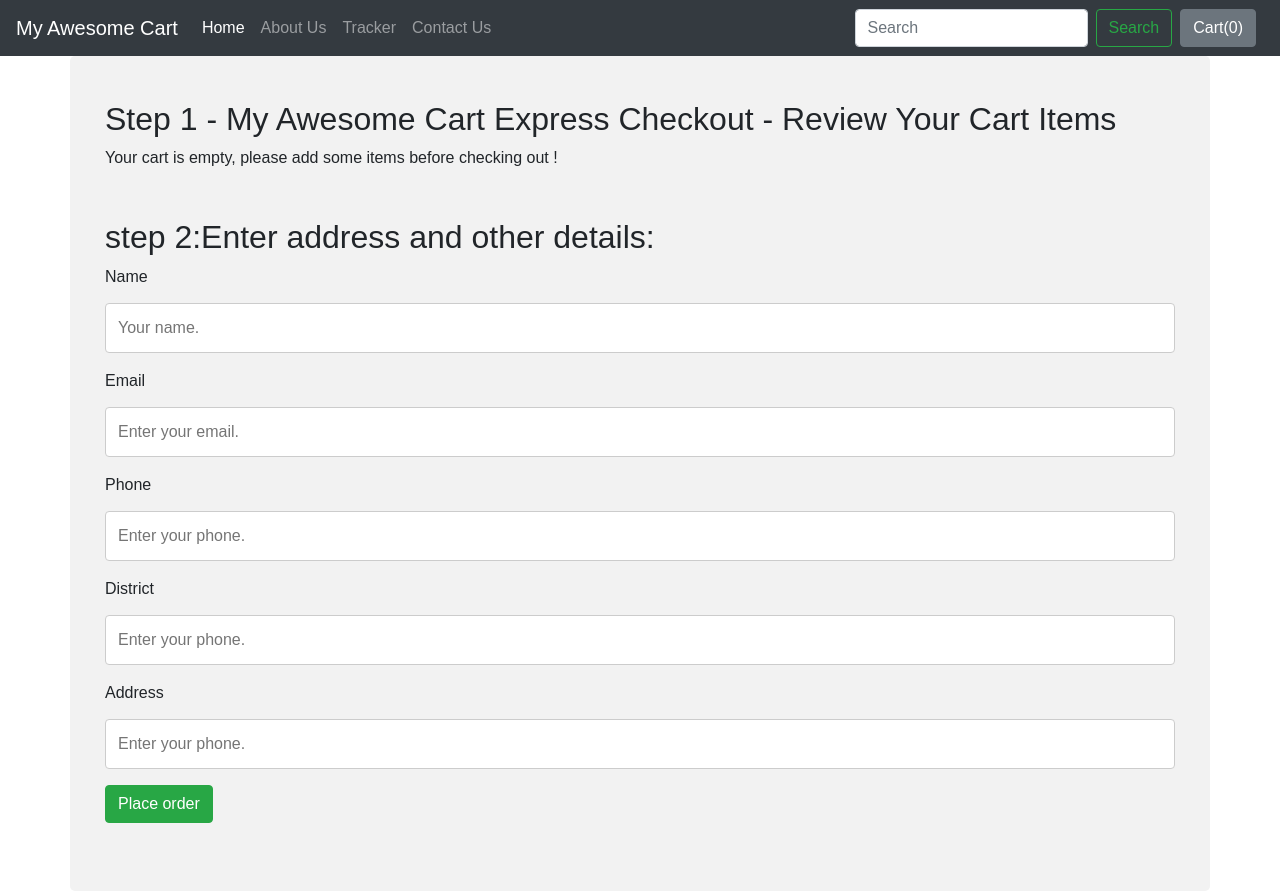
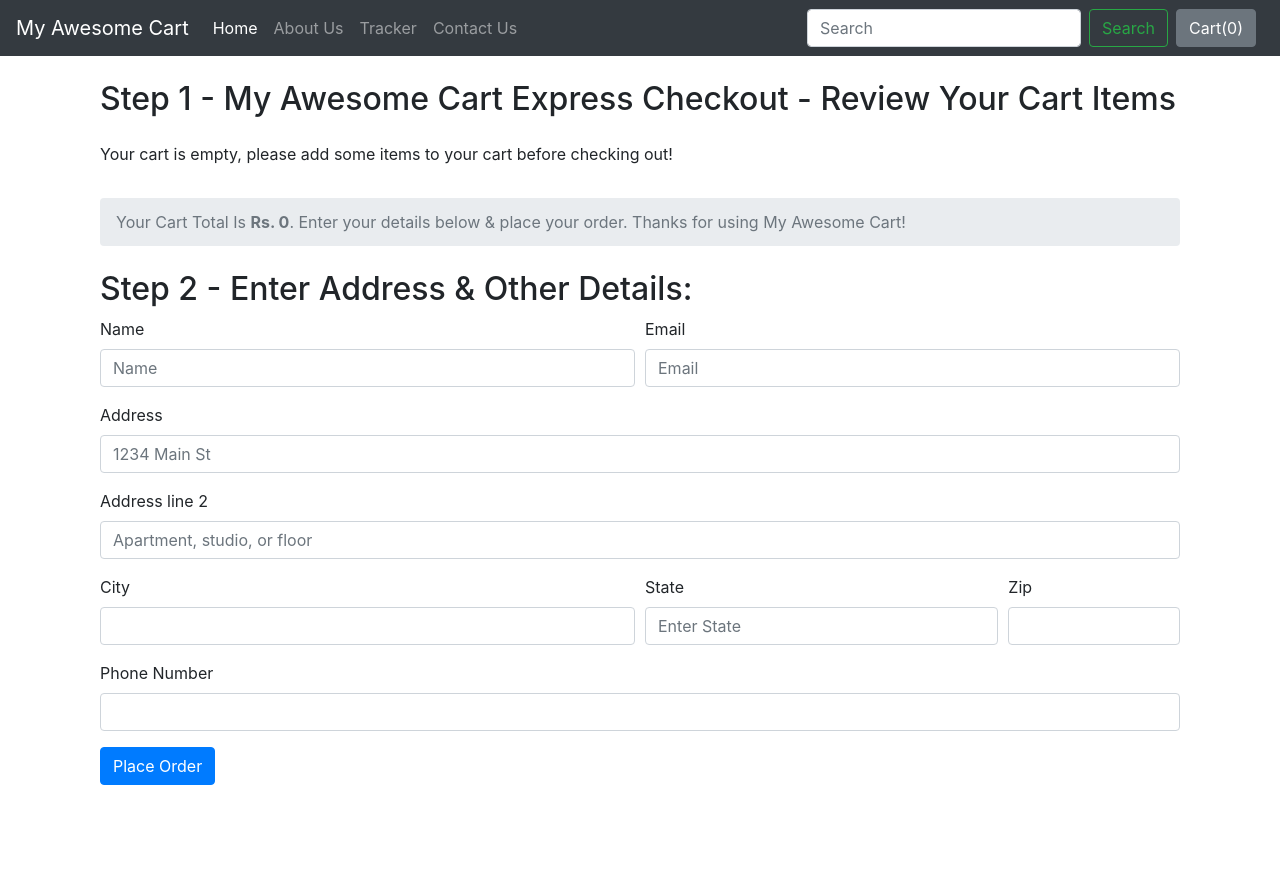
Before and after one commit to Bhubanghimire/e-commerce-and-blog, a Django app: page /shop/checkout/ in a window 1280 px wide. After the commit the page ends 785 px from the top, so only its background shows below. Run offline with Django 3.2, Linux system fonts and the light colour scheme; some libraries are stand-ins or nearby versions.

Commit message:
price display

```diff
--- a/shop/templates/shop/base.html
+++ b/shop/templates/shop/base.html
@@ -44,12 +44,9 @@
       <input class="form-control mr-sm-2" type="search" placeholder="Search" aria-label="Search">
       <button class="btn btn-outline-success my-2 my-sm-0" type="submit">Search</button>
     </form>
-    <button type="button" class="btn btn-secondary mx-2" id="popcart" data-container="body" data-toggle="popover" data-placement="bottom" data-html="true" data-content="Vivamus
-sagittis lacus vel augue laoreet rutrum faucibus.">
-
-
-  Cart(<span id="cart">0</span>)
-</button>
+    <button type="button" class="btn btn-secondary mx-2" id="popcart" data-container="body" data-toggle="popover" data-placement="bottom" data-html="true" data-content="Vivamussagittis lacus vel augue laoreet rutrum faucibus.">
+        Cart(<span id="cart">0</span>)
+    </button>
   </div>
 </nav>
   {% block body %} {% endblock %}
--- a/shop/templates/shop/checkout.html
+++ b/shop/templates/shop/checkout.html
@@ -2,116 +2,115 @@
 
 {% block title %} checkout{% endblock%}
 
-{% block css %}
 
-    body {font-family: Arial, Helvetica, sans-serif;}
-    * {box-sizing: border-box;}
-
-    input[type=text], select, textarea {
-      width: 100%;
-      padding: 12px;
-      border: 1px solid #ccc;
-      border-radius: 4px;
-      box-sizing: border-box;
-      margin-top: 6px;
-      margin-bottom: 16px;
-      resize: vertical;
-    }
-
-    input[type=submit] {
-      background-color: #4CAF50;
-      color: white;
-      padding: 12px 20px;
-      border: none;
-      border-radius: 4px;
-      cursor: pointer;
-    }
-
-    input[type=submit]:hover {
-      background-color: #45a049;
-    }
-
-    .container {
-      border-radius: 5px;
-      background-color: #f2f2f2;
-      padding: 20px;
-    }
-
-{% endblock %}
 
 {% block body %}
 <div class="container">
     <div class="col my-4">
         <h2>Step 1 - My Awesome Cart Express Checkout - Review Your Cart Items</h2>
-        <div id="items">
+        <div class="my-4">
+            <ul class="list-group" id="items">
+            </ul>
+
+            <nav aria-label="breadcrumb">
+  <ol class="breadcrumb mt-3">
+    <li class="breadcrumb-item active" aria-current="page">Your Cart Total Is <b>Rs. <span id="totalPrice"></span></b>. Enter your details below & place your order. Thanks for using My Awesome Cart!</li>
+  </ol>
+</nav>
+
+
+
 
         </div>
     </div>
-
-    <div class="col my-5">
-        <h2>step 2:Enter address and other details:</h2>
-        <form method="post" action="/shop/checkout/" >
-            {% csrf_token %}
-
-            <input type="hidden" name="itemjson" id="itemjson">
-
-            <label for="name"> Name</label>
-            <input type="text" id="name" name="name" placeholder="Your name.">
-
-            <label for="email">Email</label>
-            <input type="text" id="email" name="email" placeholder="Enter your email.">
-
-            <label for="phone">Phone</label>
-            <input type="text" id="phone" name="phone" placeholder="Enter your phone.">
-
-            <label for="district">District</label>
-            <input type="text" id="district" name="district" placeholder="Enter your phone.">
-
-            <label for="address">Address</label>
-            <input type="text" id="address" name="address" placeholder="Enter your phone.">
-
-            <button type="submit"  class="btn btn-success">Place order</button>
-          </form>
-
+    <div class="col my-4">
+        <h2>Step 2 - Enter Address & Other Details:</h2>
+        <form method="post" action="/shop/checkout/">{% csrf_token %}
+            <input type="hidden" name="itemsJson" id="itemsJson">
+            <input type="hidden" name="amount" id="amount">
+            <div class="form-row">
+                <div class="form-group col-md-6">
+                    <label for="inputname">Name</label>
+                    <input type="text" class="form-control" id="name" name="name" placeholder="Name">
+                </div>
+                <div class="form-group col-md-6">
+                    <label for="inputEmail4">Email</label>
+                    <input type="email" class="form-control" id="email" name="email" placeholder="Email">
                 </div>
             </div>
-
-
+            <div class="form-group">
+                <label for="inputAddress">Address</label>
+                <input type="text" class="form-control" id="address1" name="address1" placeholder="1234 Main St">
+            </div>
+            <div class="form-group">
+                <label for="inputAddress2">Address line 2</label>
+                <input type="text" class="form-control" id="address2" name="address2" placeholder="Apartment, studio, or floor">
+            </div>
+            <div class="form-row">
+                <div class="form-group col-md-6">
+                    <label for="inputCity">City</label>
+                    <input type="text" class="form-control" id="city" name="city">
+                </div>
+                <div class="form-group col-md-4">
+                    <label for="inputState">State</label>
+                    <input type="text" class="form-control" id="state" name="state"  placeholder="Enter State">
+                </div>
+                <div class="form-group col-md-2">
+                    <label for="inputZip">Zip</label>
+                    <input type="text" class="form-control" id="zip_code" name="zip_code">
+                </div>
+            </div>
+            <div class="form-group">
+                <label for="inputZip">Phone Number</label>
+                <input type="tel" class="form-control" id="phone" name="phone">
+            </div>
+            <button type="submit" class="btn btn-primary">Place Order</button>
+        </form>
+    </div>
+</div>
 {% endblock %}
 
-{%block js%}
+{% block js %}
 <script>
 if (localStorage.getItem('cart') == null) {
     var cart = {};
 } else {
     cart = JSON.parse(localStorage.getItem('cart'));
+
 }
 console.log(cart);
 var sum = 0;
+var totalPrice = 0;
+
 if ($.isEmptyObject(cart)) {
-    // If object is empty
-    mystr = "<p>Your cart is empty, please add some items before checking out ! </p>"
+    //if object is empty
+    mystr = `<p>Your cart is empty, please add some items to your cart before checking out!</p>`
     $('#items').append(mystr);
-}
-
+} else {
     for (item in cart) {
-
         let name = cart[item][1];
         let qty = cart[item][0];
+        let itemPrice = cart[item][2];
         sum = sum + qty;
-    mystr = `        <li class="list-group-item d-flex justify-content-between align-items-center">
+        totalPrice = totalPrice + qty* itemPrice;
+        mystr = `<li class="list-group-item d-flex justify-content-between align-items-center">
                     ${name}
                     <span class="badge badge-primary badge-pill">${qty}</span>
                 </li>`
         $('#items').append(mystr);
     }
+
+}
+
 document.getElementById('cart').innerHTML = sum;
-
-$('#itemjson').val(JSON.stringify(cart));
+document.getElementById('totalPrice').innerHTML = totalPrice;
+$('#itemsJson').val(JSON.stringify(cart));
 {% if thank %}
-alert('Thanks for ordering with us. Your order is {{id}}. Use it to track your order using our order tracker');
+alert('Thanks for ordering with us. Your order is is {{id}}. Use it to track your order using our order tracker');
 localStorage.clear();
 document.location = "/shop";
 {% endif %}
+$('#amount').val($('#totalPrice').html())
 </script>
+
 {% endblock %}
```
Also changed, not shown: shop/templates/shop/home.html (+26 -8 lines), db.sqlite3. Lines whose indentation alone changed are shown as unchanged.
